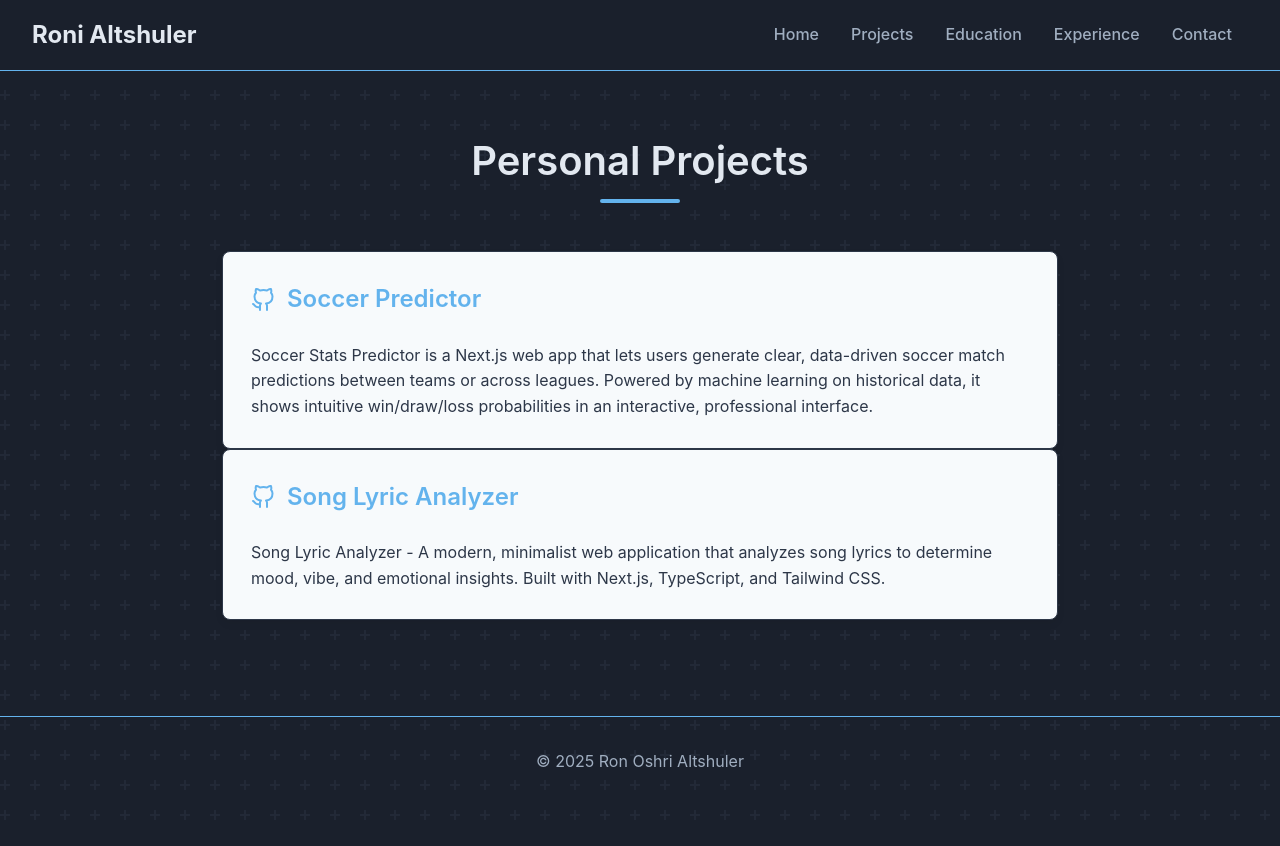
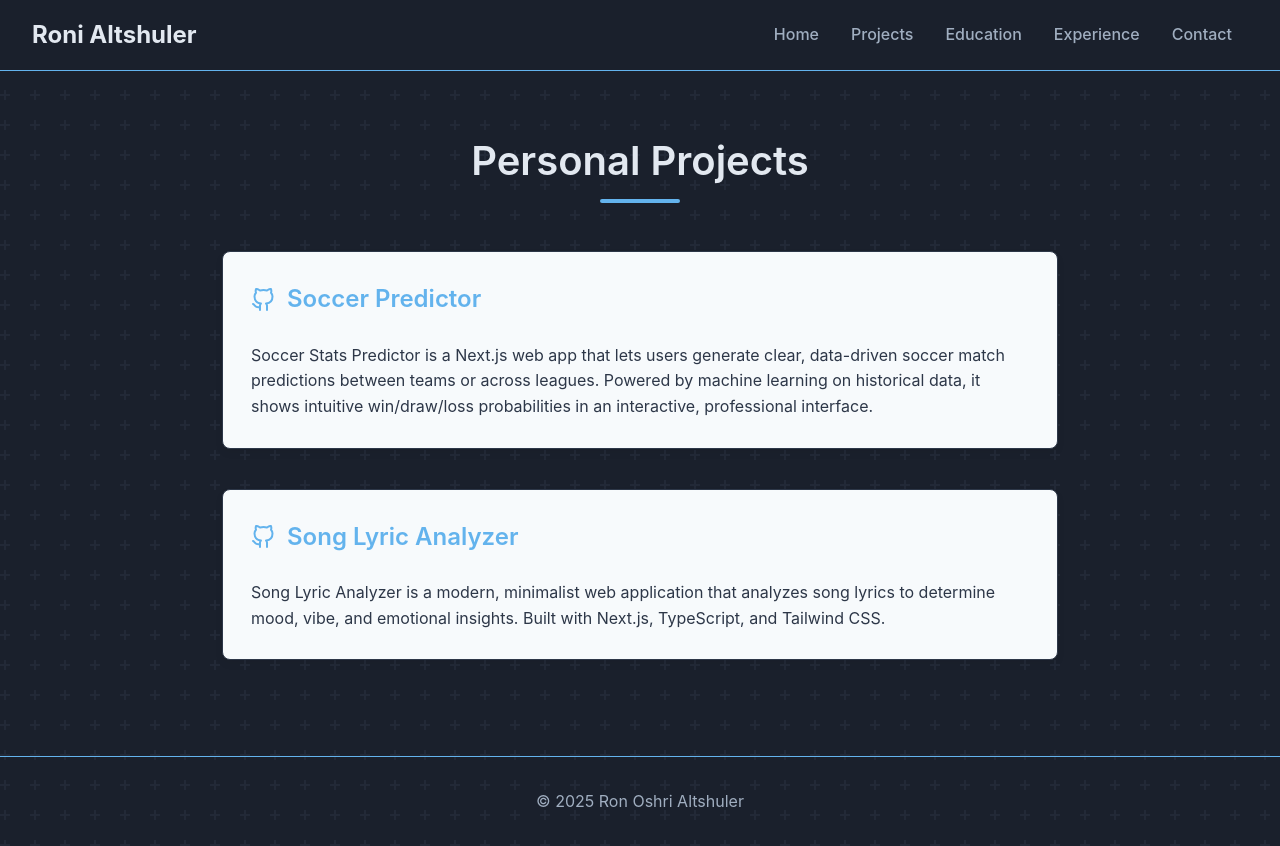
Before and after one commit to roni-altshuler/personal_website, a Next.js app: page /projects in a window 1280 px wide. Shown: the top 846 px of the page. Before the commit the page ends 823 px from the top, so only its background shows below. Built offline with nearby package versions, Linux system fonts and the light colour scheme.

Commit message:
Edited the description of song lyric analyzer and added more vertical spacing in between project cards

```diff
--- a/src/app/projects/page.js
+++ b/src/app/projects/page.js
@@ -6,7 +6,7 @@ import Card from '../../components/Card';
 export default function Projects() {
   const soccerDescription = 'Soccer Stats Predictor is a Next.js web app that lets users generate clear, data-driven soccer match predictions between teams or across leagues. Powered by machine learning on historical data, it shows intuitive win/draw/loss probabilities in an interactive, professional interface.';
 
-  const songAnalyzerDescription = 'Song Lyric Analyzer - A modern, minimalist web application that analyzes song lyrics to determine mood, vibe, and emotional insights. Built with Next.js, TypeScript, and Tailwind CSS.';
+  const songAnalyzerDescription = 'Song Lyric Analyzer is a modern, minimalist web application that analyzes song lyrics to determine mood, vibe, and emotional insights. Built with Next.js, TypeScript, and Tailwind CSS.';
 
   const projects = [
     {
--- a/src/app/projects/projects.module.css
+++ b/src/app/projects/projects.module.css
@@ -58,6 +58,9 @@
 .projectList {
   margin-top: 2rem;
   width: 100%;
+  display: flex;
+  flex-direction: column;
+  gap: 2.5rem;
 }
 
 .projectCard {
```
